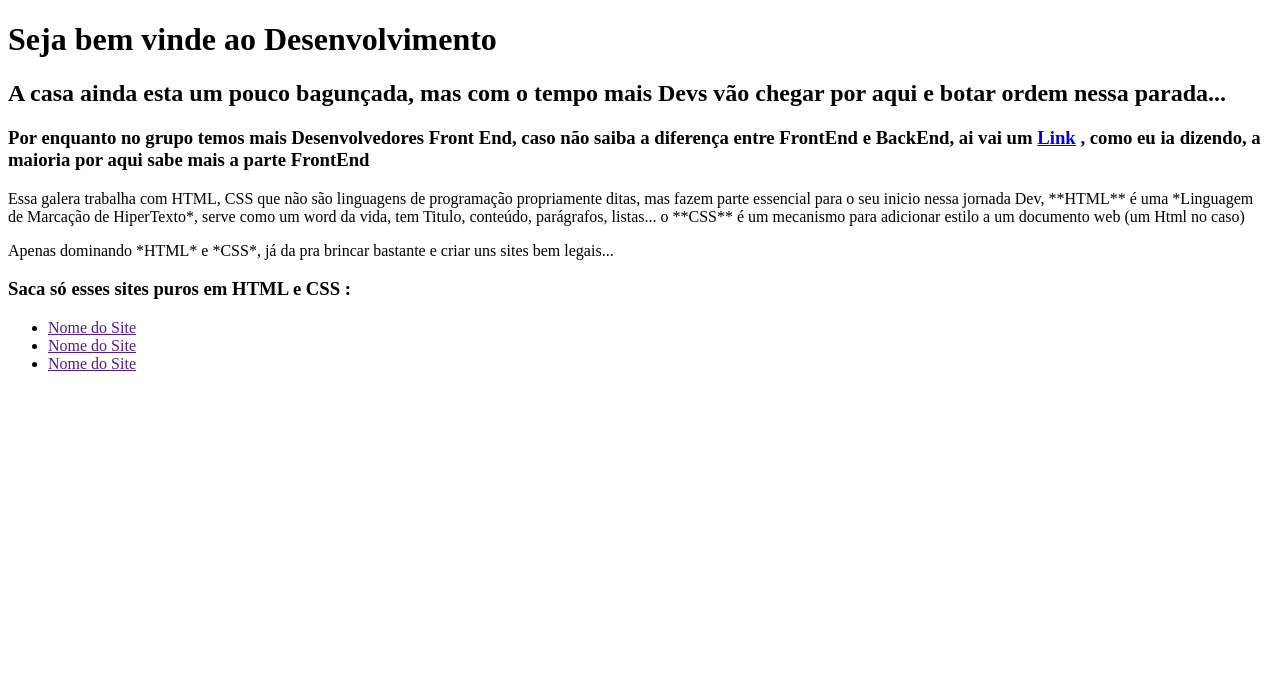
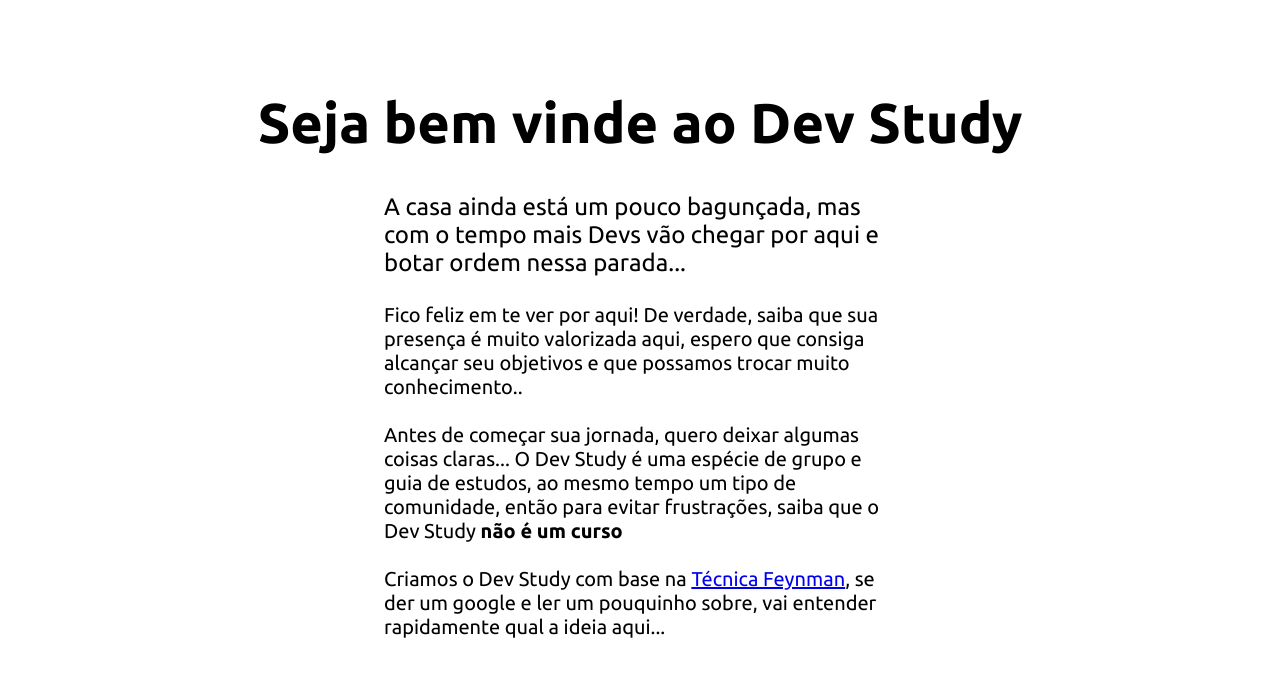
Before and after one commit to Abraones/dev-study, a plain HTML site: page sejaBemVinde.html in a window 1280 px wide. Drawn offline with Linux system fonts and the light colour scheme.

Commit message:
Criacao do Seja bem vinde
Seja bem vindo criado e editado, inicio do desenvolvimento

```diff
--- a/sejaBemVinde.html
+++ b/sejaBemVinde.html
@@ -1,5 +1,5 @@
 <!DOCTYPE html>
-<html lang="en">
+<html lang="pt-br">
 <head>
     <meta charset="UTF-8">
     <meta name="viewport" content="width=device-width, initial-scale=1.0">
@@ -7,30 +7,27 @@
     <title>Seja Bem Vinde!</title>
 </head>
 <body>
-    <h1> Seja bem vinde ao Desenvolvimento</h1>
-    <h2> A casa ainda esta um pouco bagunçada, mas com o tempo mais
-        Devs vão chegar por aqui e botar ordem nessa parada...</h2>
+    <header></header>
+    <div class="container">
+        <h1 class="titulo"> Seja bem vinde ao Dev Study</h1>
 
-    <h3> Por enquanto no grupo temos mais Desenvolvedores Front End,
-        caso não saiba a diferença entre FrontEnd e BackEnd, ai vai um
-        <a href="https://www.alura.com.br/artigos/o-que-e-front-end-e-back-end?gclid=CjwKCAiAnIT9BRAmEiwANaoE1cFpufKESyzwIAY9rFXide1Vg4nDgXiiPqy1DDRi1Sj0eissfAdbXRoCXfgQAvD_BwE">Link</a>
-        , como eu ia dizendo, a maioria por aqui sabe mais a parte FrontEnd</h3>
+        <div class="escritor none">Abraones</div>
 
-    <p>Essa galera trabalha com HTML, CSS que não são linguagens de programação
-        propriamente ditas, mas fazem parte essencial para o seu inicio nessa
-        jornada Dev, **HTML** é uma *Linguagem de Marcação de HiperTexto*,
-        serve como um word da vida, tem Titulo, conteúdo, parágrafos, listas... o
-        **CSS** é um mecanismo para adicionar estilo a um documento web (um Html no caso)</p>
+        <div class="texto nota"> A casa ainda está um pouco bagunçada, mas com o tempo mais
+        Devs vão chegar por aqui e botar ordem nessa parada...</div>
 
-    <a>Apenas dominando *HTML* e *CSS*, já da pra brincar bastante e criar uns sites bem legais...</a>
+        <div class="texto conteudo">Fico feliz em te ver por aqui! De verdade, saiba que sua presença é muito
+            valorizada aqui, espero que consiga alcançar seu objetivos e que possamos trocar muito
+            conhecimento..
+            <br><br>
+            Antes de começar sua jornada, quero deixar algumas coisas claras... O Dev Study é uma espécie de grupo
+            e guia de estudos, ao mesmo tempo um tipo de comunidade, então para evitar frustrações, saiba que o Dev Study
+            <strong>não é um curso</strong>
+            <br><br>
+            Criamos o Dev Study com base na <a href="https://medium.com/passo-para-a-humanidade/aprendizado-eficiente-com-a-t%C3%A9cnica-feynman-2f220276e1a2"> Técnica Feynman</a>, se der um google e ler um pouquinho sobre, vai entender
+            rapidamente qual a ideia aqui...
+        </div>
 
-    <h3>Saca só esses sites puros em HTML e CSS :</h3>
-    <ul>
-      <li><a href="">Nome do Site</a></li>
-      <li><a href="">Nome do Site</a></li>
-      <li><a href="">Nome do Site</a></li>
-    </ul>
-
-
+    </div>
 </body>
 </html>
--- a/style.css
+++ b/style.css
@@ -0,0 +1,53 @@
+@import url('https://fonts.googleapis.com/css2?family=Ubuntu:ital,wght@0,300;0,400;0,500;0,700;1,300;1,400;1,500;1,700&display=swap');
+
+*{
+    font-family: 'Ubuntu', sans-serif;
+    margin: 0;
+    padding: 0;
+}
+header{
+    height: 64px;
+}
+.container{
+
+    display: flex;
+    flex-direction: column;
+    justify-content: center;
+    align-items: center;
+}
+.texto{
+    width: 40%;
+    height: auto;
+    padding: 1%;
+
+    text-justify: inter-word;
+}
+.titulo{
+    font-size: 56px;
+
+    margin: 2%;
+}
+.nota{
+    font-size: 24px;
+}
+.sub-titulo{
+
+}
+.conteudo{
+    font-size: 20px;
+}
+.escritor{
+    position: relative;
+    left: -150px;
+
+    width: 25%;
+    height: 80px;
+    border-radius: 50px;
+
+    margin: 25px;
+
+    background-color: antiquewhite;
+}
+.none{
+    display: none;
+}
```
Also changed, not shown: index.html (+4 -3 lines), oDesenvolvimento.html (added, +41 -0 lines).
